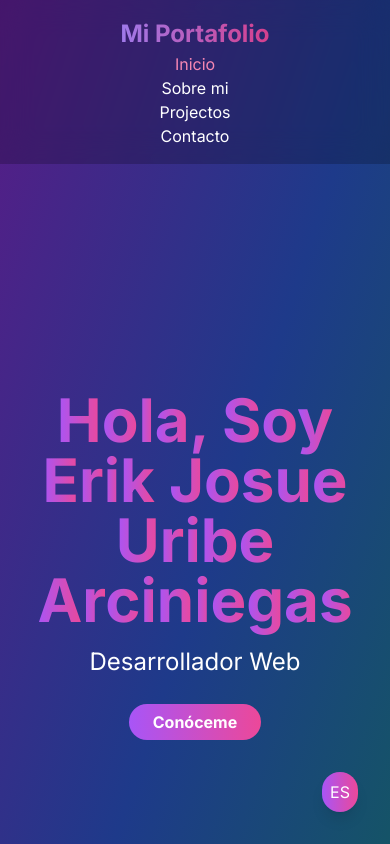
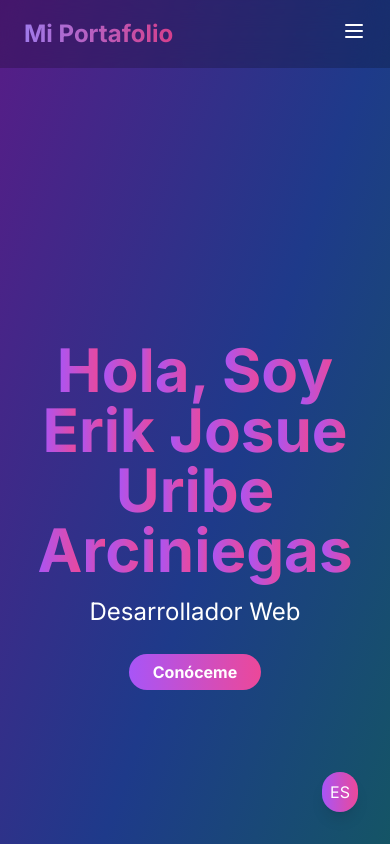
Before and after one commit to ErikUribeA/personal-portfolio, a Next.js app: page / in a window 390 px wide. Shown: the top 844 px of the page. Built offline with nearby package versions, Linux system fonts and the light colour scheme; no server answers.

Commit message:
doing the responsive of the navbar

```diff
--- a/src/app/(main)/layout.tsx
+++ b/src/app/(main)/layout.tsx
@@ -30,7 +30,7 @@ export default async function Layout({
                 <NextIntlClientProvider messages={messages}>
                     <div className={`${inter.className} flex flex-col min-h-screen bg-gradient-to-br from-purple-900 via-blue-900 to-teal-800 text-white`}>
                         <MainNavBar />
-                        <main className="flex-grow container mx-auto py-10 lg:py-0  px-6 mt-[100px] lg:mt-0 ">
+                        <main className="flex-grow container mx-auto py-10 lg:py-0  px-6 mt-[50px] lg:mt-0 ">
                             {children}
                         </main>
                         <FloatingButton />
--- a/src/app/(main)/page.tsx
+++ b/src/app/(main)/page.tsx
@@ -7,7 +7,7 @@ export default function Home() {
   const translate = useTranslations("home")
 
   return (
-    <section className="min-h-screen flex items-center justify-center">
+    <section className="min-h-screen flex items-center align-middle justify-center ">
       <div className="text-center">
         <h1 className="text-6xl font-bold mb-4">
           <AnimatedLetters
--- a/src/app/components/navbar/mainNavbar.tsx
+++ b/src/app/components/navbar/mainNavbar.tsx
@@ -1,9 +1,10 @@
 'use client'
-import React from 'react'
+import React, { useState, useRef, useEffect } from 'react'
 import Link from 'next/link'
 import { usePathname } from 'next/navigation'
+import { useTranslations } from 'next-intl'
+import { X, Menu } from 'lucide-react'
 import './style.sass'
-import { useTranslations } from 'next-intl'
 
 interface NavLink {
     label: string
@@ -13,6 +14,8 @@ interface NavLink {
 const MainNavBar: React.FC = () => {
     const pathname = usePathname()
     const translate = useTranslations("navbar")
+    const [mobileMenuOpen, setMobileMenuOpen] = useState(false)
+    const mobileMenuRef = useRef<HTMLDivElement>(null)
 
     const navLinks: NavLink[] = [
         { label: translate("home"), href: '/' },
@@ -21,25 +24,70 @@ const MainNavBar: React.FC = () => {
         { label: translate("contact"), href: '/contact' }
     ]
 
-    return (
-        <header className="header">
-            <nav className="nav">
-                <Link href="/" className="logo">
-                {translate("logo")}
-                </Link>
-                <ul className="nav-list">
+    const toggleMobileMenu = () => {
+        setMobileMenuOpen(!mobileMenuOpen)
+    }
+
+    const closeMobileMenu = () => {
+        setMobileMenuOpen(false)
+    }
+
+    useEffect(() => {
+        const handleClickOutside = (event: MouseEvent) => {
+            if (mobileMenuRef.current && !mobileMenuRef.current.contains(event.target as Node)) {
+                closeMobileMenu()
+            }
+        }
+
+        document.addEventListener('mousedown', handleClickOutside)
+        return () => {
+            document.removeEventListener('mousedown', handleClickOutside)
+        }
+    }, [])
+
+    const renderNavLinks = (isMobile: boolean) => (
+        <ul className={`nav-list ${isMobile ? 'mobile-nav-list' : ''}`}>
             {navLinks.map((link) => (
                 <li key={link.href}>
                     <Link
                         href={link.href}
-                                className={`nav-link ${pathname === link.href && 'active' }`}
+                        className={`nav-link ${pathname === link.href ? 'active' : ''} ${isMobile ? 'mobile-nav-link' : ''}`}
+                        onClick={isMobile ? closeMobileMenu : undefined}
                     >
                         {link.label}
                     </Link>
                 </li>
             ))}
         </ul>
+    )
+
+    return (
+        <header className={`header ${mobileMenuOpen ? 'mobile-menu-open' : ''}`}>
+            <nav className="nav">
+                <Link href="/" className="logo">
+                    {translate("logo")}
+                </Link>
+                <div className="desktop-nav">{renderNavLinks(false)}</div>
+                <div className="mobile-nav">
+                    <button
+                        onClick={toggleMobileMenu}
+                        className="mobile-menu-button"
+                        aria-label="Toggle mobile menu"
+                    >
+                        {mobileMenuOpen ? (
+                            <X className="h-6 w-6" aria-hidden="true" />
+                        ) : (
+                            <Menu className="h-6 w-6" aria-hidden="true" />
+                        )}
+                    </button>
+                </div>
             </nav>
+            <div
+                ref={mobileMenuRef}
+                className={`mobile-menu ${mobileMenuOpen ? 'open' : ''}`}
+            >
+                {renderNavLinks(true)}
+            </div>
         </header>
     )
 }
--- a/src/app/components/navbar/style.sass
+++ b/src/app/components/navbar/style.sass
@@ -2,6 +2,9 @@
 $purple-400: #9f7aea
 $pink-400: #f687b3
 $pink-600: #d53f8c
+$background-light: rgba(255, 255, 255, 0.1)
+$text-light: #ffffff
+$text-dark: #333333
 
 // Mixins
 @mixin gradient-text
@@ -19,6 +22,11 @@ $pink-600: #d53f8c
     z-index: 50
     background-color: rgba(0, 0, 0, 0.2)
     backdrop-filter: blur(16px)
+    transition: background-color 0.3s ease
+
+    &.mobile-menu-open
+        background-color: transparent
+        backdrop-filter: none
 
 .nav
     max-width: 1280px
@@ -27,24 +35,80 @@ $pink-600: #d53f8c
     align-items: center
     justify-content: space-between
     padding: 1rem 1.5rem
-    flex-direction: row
-    text-align: center
 
-    @media (max-width: 1080px)
-        flex-direction: column
-        justify-content: center
+    @media (max-width: 767px)
+        justify-content: space-between
+
+.desktop-nav
+    display: none
+    @media (min-width: 768px)
+        display: block
+
+.mobile-nav
+    display: block
+    @media (min-width: 768px)
+        display: none
+
+.mobile-menu-button
+    background: none
+    border: none
+    cursor: pointer
+    color: $text-light
+    z-index: 60
+
+.mobile-menu
+    position: fixed
+    top: 0
+    right: 0
+    bottom: 0
+    width: 100%
+    max-width: 250px
+    z-index: 55
+    background-color: $background-light
+    backdrop-filter: blur(16px)
+    transform: translateX(100%)
+    transition: transform 0.3s ease-in-out
+    display: flex
+    flex-direction: column
+    justify-content: center
+    visibility: hidden   // Asegura que no sea visible cuando esté cerrado
+
+    &.open
+        transform: translateX(0)
+        visibility: visible  // Muestra el menú cuando esté abierto
+
+.mobile-nav-list
+    display: flex
+    flex-direction: column
+    padding: 20px
+    align-items: center
+    visibility: visible   // Asegura que la lista sea visible
+
+    &.open  // En este estado, aseguramos que los ítems también sean visibles
+        visibility: visible
+
+.mobile-nav-link
+    padding: 15px 0
+    font-size: 1.25rem
+    color: $text-light
+    text-decoration: none
+    transition: color 0.3s ease
+
+    &:hover, &.active
+        color: $pink-400
 
 .logo
     font-size: 1.5rem
     font-weight: 700
-    @include gradient-text // Correctly indented
+    @include gradient-text
+    z-index: 60
 
 .nav-list
     display: flex
     flex-direction: row
 
-    @media (max-width: 1080px)
-        flex-direction: column
+    @media (max-width: 767px)
+        display: block
 
 li
     margin-left: 1.5rem
@@ -53,15 +117,10 @@ li
     &:first-child
         margin-left: 0
 
-    @media (max-width: 1080px)
-        flex-direction: column
-        margin-left: 0
-
 .nav-link
+    color: $text-light
+    text-decoration: none
     transition: color 0.3s ease
 
-    &:hover
+    &:hover, &.active
         color: $pink-400
-
-    &.active
-        color: $pink-400
```
Lines whose indentation alone changed are shown as unchanged.
